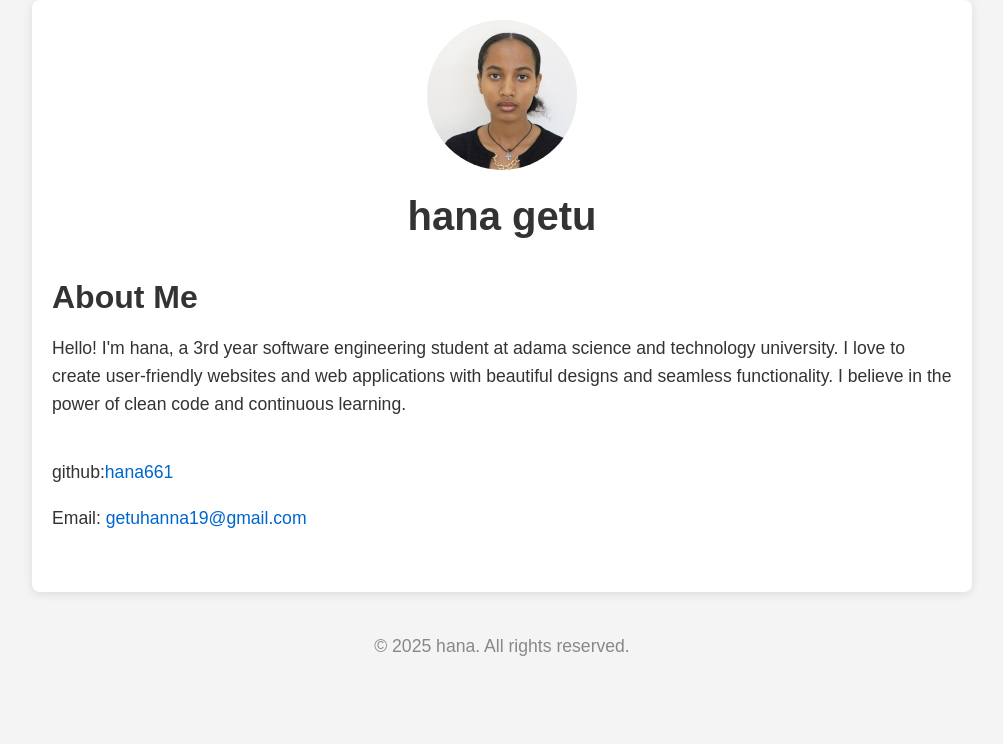
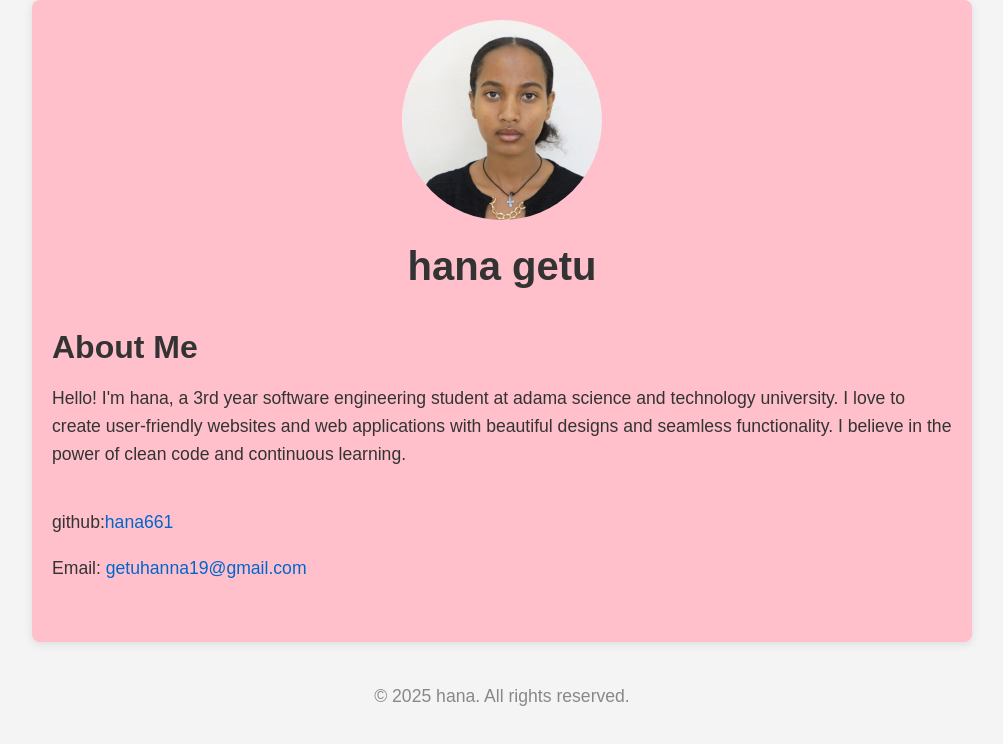
Before and after one commit to hana661/profile, a plain HTML site: page index.html in a window 1280 px wide. Shown: the whole page, without its empty margins (138-1141 px from the left). Drawn offline with Linux system fonts and the light colour scheme.

Commit message:
Update style.css

```diff
--- a/style.css
+++ b/style.css
@@ -11,7 +11,7 @@ body {
     max-width: 900px;
     margin: 0 auto;
     padding: 20px;
-    background-color: #fff;
+    background-color: pink;
     border-radius: 8px;
     box-shadow: 0 2px 10px rgba(0, 0, 0, 0.1);
 }
@@ -23,8 +23,8 @@ body {
 }
 
 .profile-picture {
-    width: 150px;
-    height: 150px;
+    width: 200px;
+    height: 200px;
     border-radius: 50%;
     object-fit: cover;
     margin-bottom: 20px;
```
